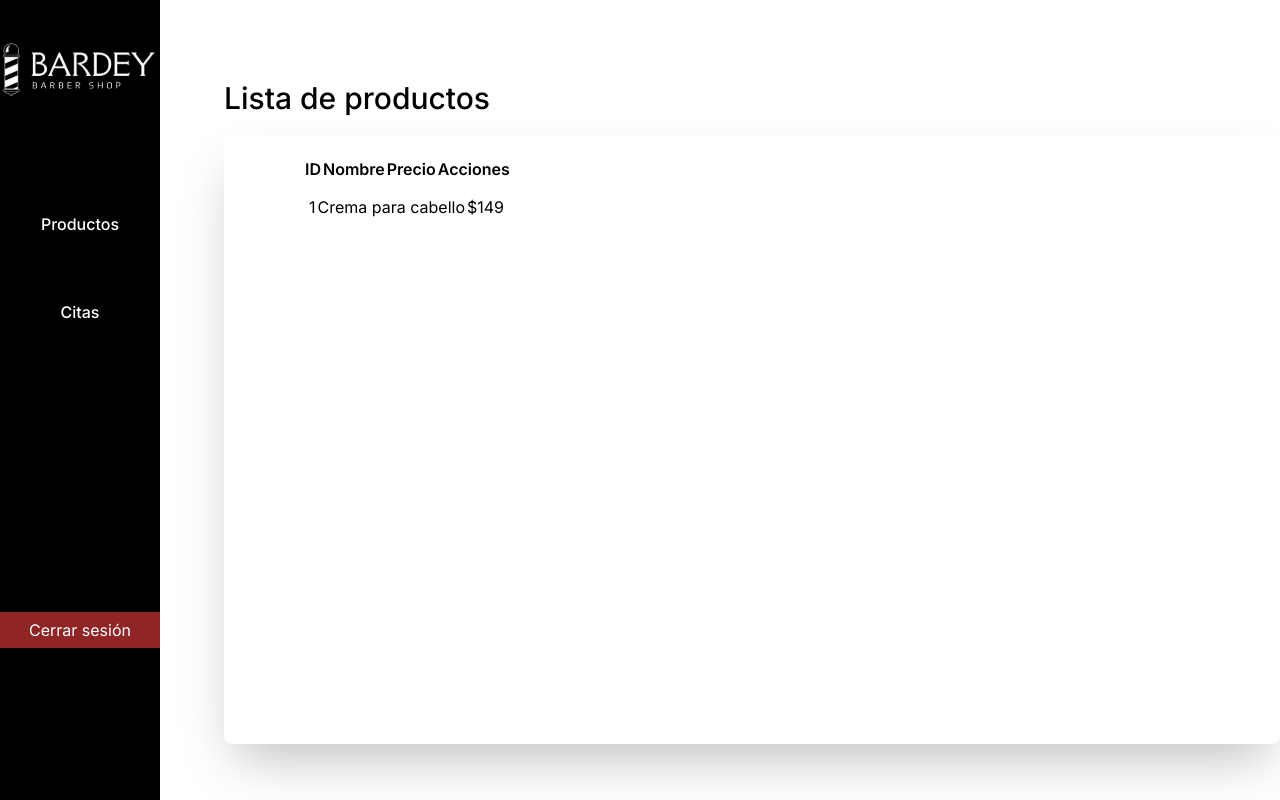
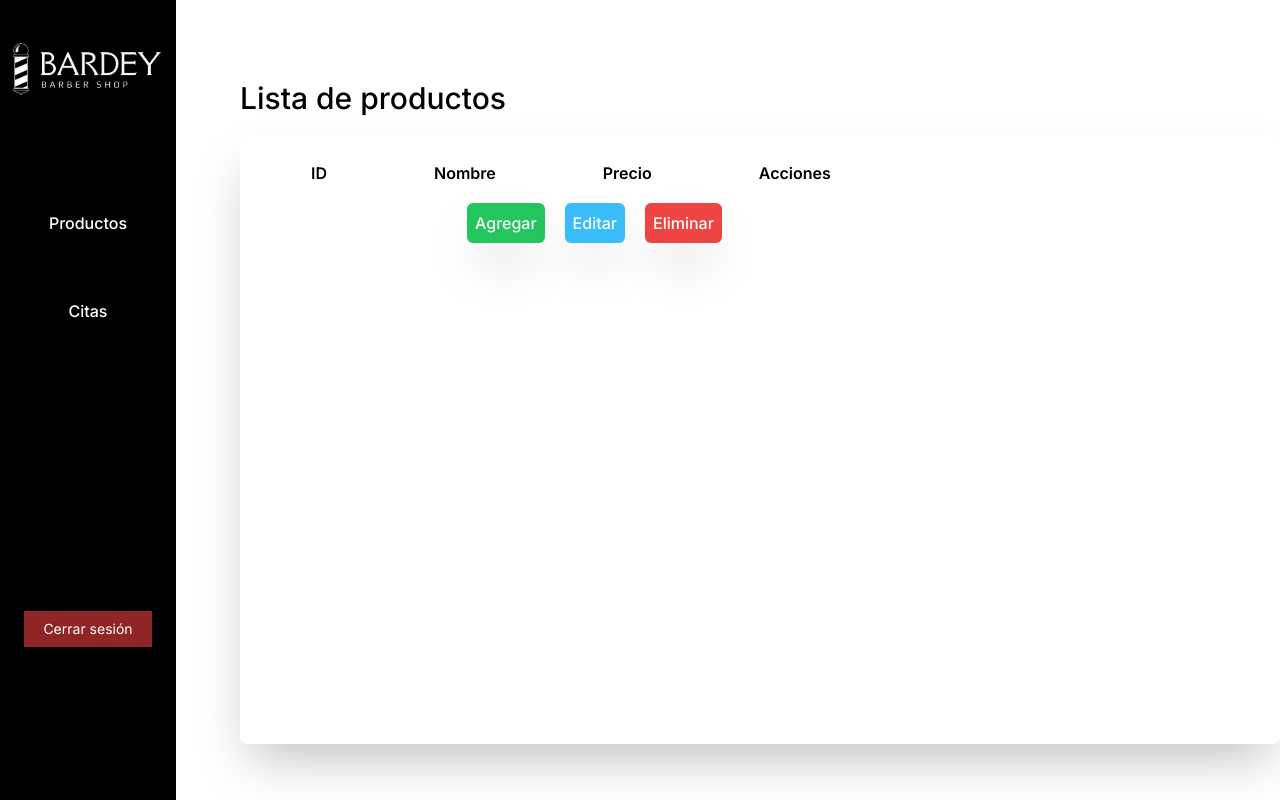
Before and after one commit to DeyvitSan/Bardey, a Next.js app: page /Administrador/Productos in a window 1280 px wide. Built offline with nearby package versions, Linux system fonts and the light colour scheme.

Commit message:
Validacion Login y tablas admin agregadas

```diff
--- a/app/Administrador/Citas/page.jsx
+++ b/app/Administrador/Citas/page.jsx
@@ -7,8 +7,16 @@ const Citas = () => {
     return(
         <div className="flex flex-row w-full h-full overflow-hidden">
             <NavBarAdmin/>
-            <div className="ml-16 mt-20">
-                <h2 className="text-3xl font-medium pb-5">Lista de usuarios</h2>
+            <div className="flex flex-col ml-5 mt-20">
+                <div className="flex flex-row justify-between">
+                    <div>
+                        <h2 className="text-3xl font-medium pb-5">Lista de citas</h2>
+                    </div>
+                    <div className="flex gap-5 mr-20">
+                        <button className="bg-sky-400 p-2 h-10 text-[#fff] font-medium rounded-md shadow-2xl">Editar</button>
+                        <button className="bg-red-500 p-2 h-10 text-[#fff] font-medium rounded-md shadow-2xl">Eliminar</button>
+                    </div>
+                </div>
                 <Table/>
             </div>
         </div>
--- a/app/Login/page.jsx
+++ b/app/Login/page.jsx
@@ -17,6 +17,7 @@ const Page = () => {
 
     const handleCorreoChange = (event) => {
         setCorreo(event.target.value);
+        sessionStorage.setItem("correo", event.target.value)
     }
 
     const handleContraChange = (event) => {
@@ -36,13 +37,18 @@ const Page = () => {
 
         axios.post('http://localhost:3001/api/auth/login', newUser)
             .then((response => {
-                console.log(response);
-                response.status === 401 ? console.log("401") : console.log("200")
-                alert('Correcto');
-                router.push('/User/Productos');
+                let message = response.data.message && response.data.message || ""
+                const email = sessionStorage.getItem("correo")
+                if(message === "email o contraseña incorrecta"){
+                    window.alert("Email o contraseñas inválidas")
+                }else{
+                    window.alert("Inicio de sesión correcto")
+                    email === "admin@gmail.com" ? router.push("/Administrador/Citas") : router.push("/User/Productos")
+                }
             }))
-            .catch(({response}) => {
-                alert(response.message)
+            .catch((error) => {
+                console.error("Something went wrong:", error)
+                window.alert("Email o contraseñas inválidas")
             })
     }
 
--- a/components/Administrador/NavBarAdmin.jsx
+++ b/components/Administrador/NavBarAdmin.jsx
@@ -7,15 +7,15 @@ const NavBarAdmin = () => {
     const router = useRouter()
 
     return(
-        <nav className="flex flex-col items-center bg-black h-screen w-64 pt-10">
-            <Image src="/logo.svg" width={186} height={186}/>
+        <nav className="flex flex-col items-center bg-black h-screen w-48 pt-10">
+            <Image src="/logo.svg" width={156} height={156}/>
             <div className='flex flex-col items-center gap-16 pt-28'>
-                <Link className='text-[#FFF] font-medium' href="/Administrador/Citas">Productos</Link>
-                <Link className='text-[#FFF] font-medium' href="/Administrador/Productos">Citas</Link>
+                <Link className='text-[#FFF] font-medium' href="/Administrador/Productos">Productos</Link>
+                <Link className='text-[#FFF] font-medium' href="/Administrador/Citas">Citas</Link>
             </div>
             <div className='pt-72'>
-                <button className='bg-[#EF3E3E99] text-[#FFF] w-40 h-9
-                                    hover:scale-105 hover:duration-300'
+                <button className='bg-[#EF3E3E99] text-[#FFF] w-32 h-9
+                                    hover:scale-105 hover:duration-300 text-sm'
                                     onClick={() => {
                                         router.push("/")
                                     }}>Cerrar sesión
--- a/components/Administrador/Table.jsx
+++ b/components/Administrador/Table.jsx
@@ -6,7 +6,7 @@ const Table = () => {
     const [user, setUser] = useState([])
 
     useEffect(() => {
-        const apiUrl = "http://localhost:3001/api/cliente";
+        const apiUrl = "http://localhost:3001/api/cita";
         axios.get(apiUrl)
             .then(({ data }) => {
                 setUser(data.data)
@@ -17,34 +17,38 @@ const Table = () => {
     },);
 
     return(
-        <div className="bg-[#FFF] w-[132vh] h-[76vh] rounded-lg shadow-2xl">
+        <div className="bg-[#FFF] w-[150vh] h-[76vh] rounded-lg shadow-2xl">
             <table className="w-full h-full flex flex-col items-center">
-                <thead className="w-full mt-5 mr-20">
-                    <tr className="flex justify-center gap-[74px]">
-                        <th className="font-semibold text-center">ID</th>
-                        <th className="font-semibold text-center">Nombre</th>
-                        <th className="font-semibold text-center">Apellido P.</th>
-                        <th className="font-semibold text-center">Apellido M.</th>
-                        <th className="font-semibold text-center">Teléfono</th>
-                        <th className="font-semibold text-center ml-[40px]">Correo</th>
+                <thead className="w-full flex items-center justify-start ml-20">
+                    <tr className="flex gap-[75px] mt-5">
+                        <th className="font-semibold text-center text-xs">ID</th>
+                        <th className="font-semibold text-center text-xs">Nombre</th>
+                        <th className="font-semibold text-center text-xs">Apellido P.</th>
+                        <th className="font-semibold text-center text-xs">Apellido M.</th>
+                        <th className="font-semibold text-center text-xs">Teléfono</th>
+                        <th className="font-semibold text-center text-xs">Correo</th>
+                        <th className="font-semibold text-center text-xs ml-16">Fecha</th>
+                        <th className="font-semibold text-center text-xs ml-16">Hora</th>
                     </tr>
                 </thead>
-                <tbody className="w-full mt-3 ml-[115px]">
+                <tbody className="w-full flex-col">
 
 
-                    {user.map(cliente => {
+                    {user.map(cita => {
 
 
 
                         return (
                             <>
-                                <tr className="flex pt-4" key={cliente.id_cliente}>
-                                    <td className="font-normal text-center">{cliente.id_cliente}</td>
-                                    <td className="font-normal text-center ml-[78px]"></td>
-                                    <td className="font-normal text-center ml-[80px]"></td>
-                                    <td className="font-normal text-center ml-[110px]"></td>
-                                    <td className="font-normal text-center ml-[88px]"></td>
-                                    <td className="font-normal text-center ml-[70px]"></td>
+                                <tr className="flex ml-10 pt-4 gap-[20px] mr-5" key={cita.id_cita}>
+                                    <td className="font-normal text-center text-xs">{cita.id_cita}</td>
+                                    <td className="font-normal text-center text-xs ml-16">{cita.nombre}</td>
+                                    <td className="font-normal text-center text-xs ml-14">{cita.apellido_paterno}</td>
+                                    <td className="font-normal text-center text-xs ml-20">{cita.apellido_materno}</td>
+                                    <td className="font-normal text-center text-xs ml-16">{cita.telefono}</td>
+                                    <td className="font-normal text-center text-xs ml-5">{cita.correo}</td>
+                                    <td className="font-normal text-center text-xs ml-5">{cita.fecha}</td>
+                                    <td className="font-normal text-center text-xs ml-10">{cita.hora}</td>
                                 </tr>
                             </>
                         )
--- a/components/Administrador/TableProductos.jsx
+++ b/components/Administrador/TableProductos.jsx
@@ -1,21 +1,25 @@
 const TableProductos = () => {
     return(
-        <div className="bg-[#FFF] w-[132vh] h-[76vh] rounded-lg shadow-2xl">
+        <div className="bg-[#FFF] w-[130vh] h-[76vh] rounded-lg shadow-2xl">
             <table className="w-full h-full flex flex-col items-center">
-                <thead className="w-full mt-5">
-                    <tr className="flex justify-start ml-20">
-                        <th className="font-semibold text-center">ID</th>
-                        <th className="font-semibold text-center">Nombre</th>
-                        <th className="font-semibold text-center">Precio</th>
-                        <th className="font-semibold text-center">Acciones</th>
+                <thead className="w-full flex items-center justify-start ml-[140px]">
+                    <tr className="flex gap-[105px] mt-6">
+                        <th className="font-semibold text-center text-base">ID</th>
+                        <th className="font-semibold text-center text-base">Nombre</th>
+                        <th className="font-semibold text-center text-base">Precio</th>
+                        <th className="font-semibold text-center text-base">Acciones</th>
                     </tr>
                 </thead>
-                <tbody className="w-full mt-3">
-                    <tr className="flex justify-start ml-[84px]">
-                        <td className="font-normal text-center">1</td>
-                        <td className="font-normal text-center">Crema para cabello</td>
-                        <td className="font-normal text-center">$149</td>
-                        <td className="font-normal text-center]"></td>
+                <tbody className="w-full flex-col">
+                    <tr className="flex ml-10 pt-4 gap-[20px] mr-5">
+                        <td className="font-normal text-center text-xs"></td>
+                        <td className="font-normal text-center text-xs ml-16"></td>
+                        <td className="font-normal text-center text-xs ml-14"></td>
+                        <td className="flex flex-row gap-5">
+                            <button className="bg-green-500 p-2 h-10 text-[#fff] font-medium rounded-md shadow-2xl">Agregar</button>
+                            <button className="bg-sky-400 p-2 h-10 text-[#fff] font-medium rounded-md shadow-2xl">Editar</button>
+                            <button className="bg-red-500 p-2 h-10 text-[#fff] font-medium rounded-md shadow-2xl">Eliminar</button>
+                        </td>
                     </tr>
                 </tbody>
             </table>
```
